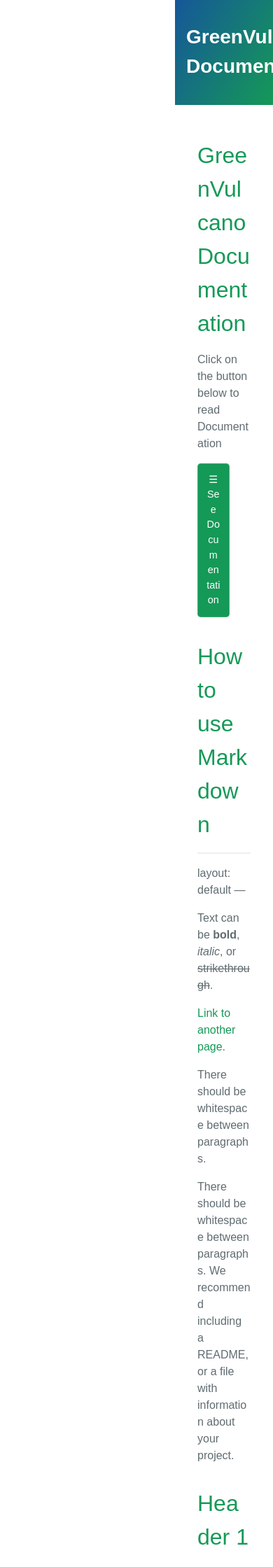
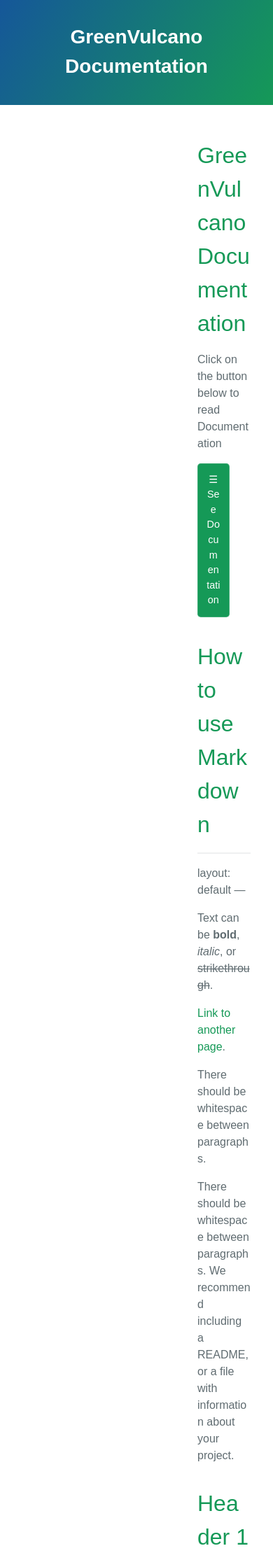
Before and after one commit to dianamw/GreenVulcano-Beta, a Jekyll site: the page built from index.md, in a window 390 px wide. Shown: the top 2239 px of the page at 70% size. Built offline with Jekyll 4.4.1, drawn with Linux system fonts in a browser that asks for light colours; our own code applies the rules of GitHub Pages for plain Markdown files; the repository's description, which GitHub fills in, is left out.

Commit message:
Update style.scss

```diff
--- a/assets/css/style.scss
+++ b/assets/css/style.scss
@@ -125,11 +125,6 @@ button.accordion.active:after {
 		#main {
 			transition: margin-left .5s;
 			padding: 16px;
-			margin-left: 250px;
-	}
-
-		#headerP {
-			margin-left:250px;
 	}
 
 		.btn {
```
